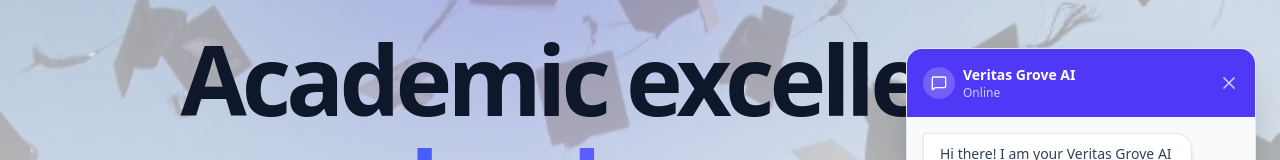
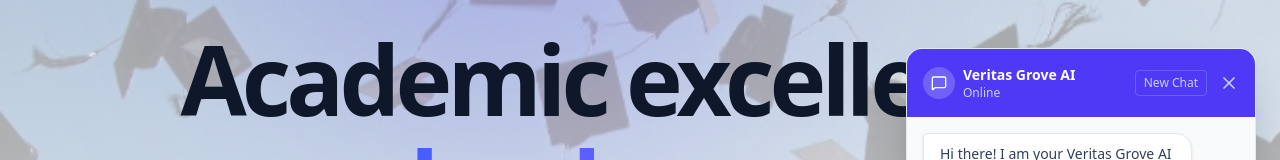
Before and after one commit to hijhmalajairam/studentlifecyclemanagementsystem, a Next.js app in the folder frontend/: page / in a window 1280 px wide. Both pictures are taken after a click on the button 1228 px from the left and 748 px from the top of the page. Shown: the part 228-388 px from the top of the page. Built offline with nearby package versions, Linux system fonts and the light colour scheme; no server answers.

Commit message:
feat: add New Chat button to AI chatbot to clear conversation history

```diff
--- a/frontend/src/app/components/AIChatbot.tsx
+++ b/frontend/src/app/components/AIChatbot.tsx
@@ -43,6 +43,12 @@ export default function AIChatbot() {
     }
   };
 
+  const handleReset = () => {
+    setMessages([
+      { role: 'ai', content: 'Hi there! I am your Veritas Grove AI Assistant. How can I help you today?' }
+    ]);
+  };
+
   return (
     <>
       {/* Floating Button */}
@@ -68,9 +74,18 @@ export default function AIChatbot() {
               <p className="text-xs text-indigo-200">Online</p>
             </div>
           </div>
-          <button onClick={() => setIsOpen(false)} className="text-indigo-200 hover:text-white transition-colors">
-            <X size={20} />
-          </button>
+          <div className="flex space-x-3 items-center">
+            <button
+              onClick={handleReset}
+              className="text-indigo-200 hover:text-white transition-colors text-xs border border-indigo-400/50 hover:bg-indigo-500/50 px-2 py-1 rounded"
+              title="New Chat"
+            >
+              New Chat
+            </button>
+            <button onClick={() => setIsOpen(false)} className="text-indigo-200 hover:text-white transition-colors">
+              <X size={20} />
+            </button>
+          </div>
         </div>
 
         {/* Messages Area */}
```
